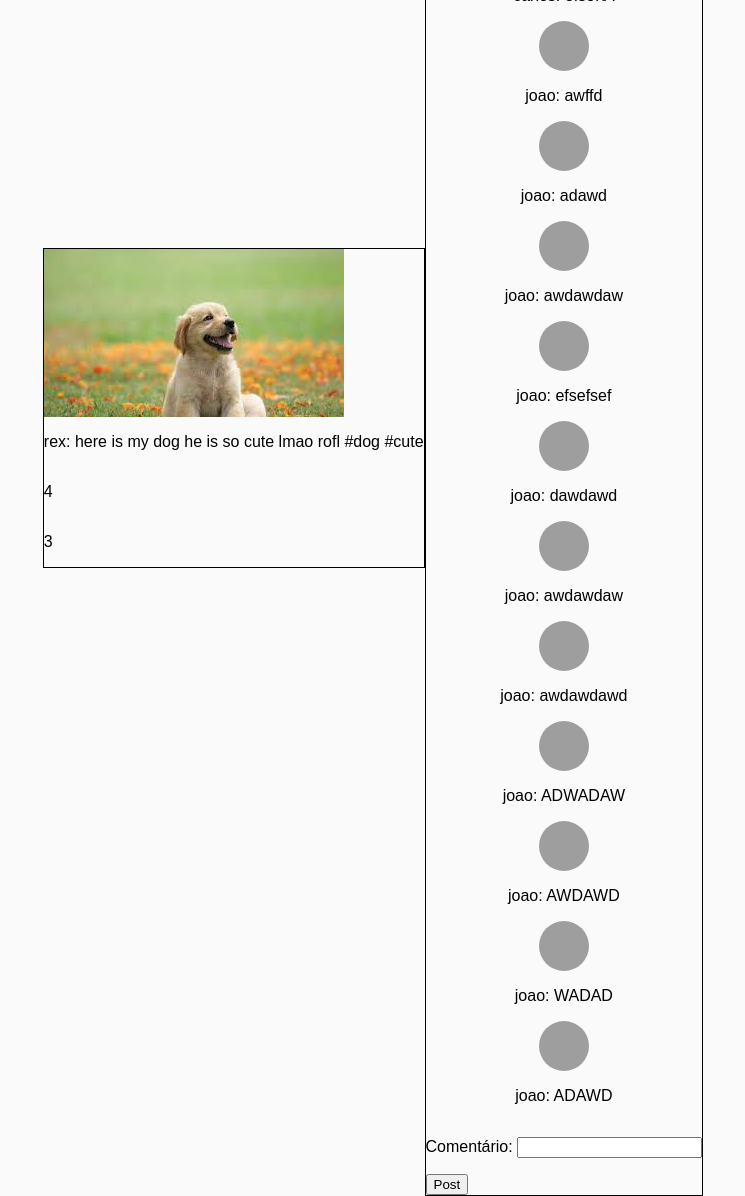
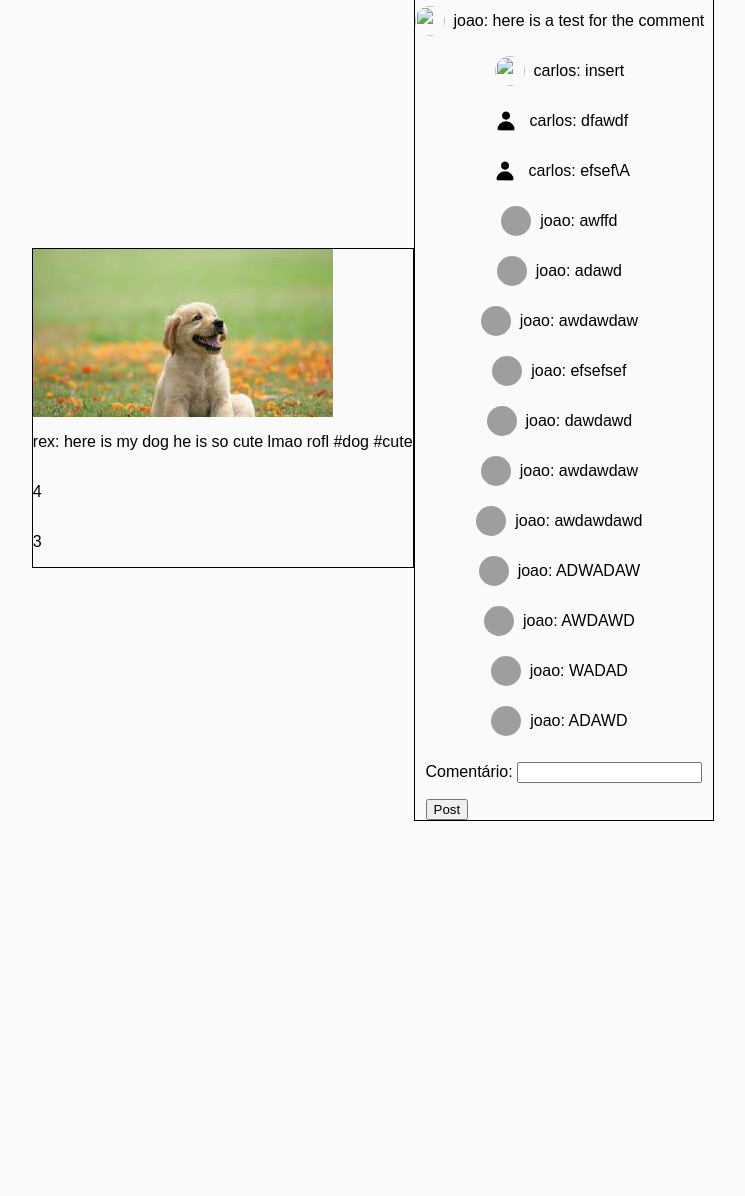
Before and after one commit to CarlosAugustoP/PetGram, a Django app: page /post/1/comment in a window 1280 px wide. Shown: the whole page, without its empty margins (267-1012 px from the left). After the commit the page ends 821 px from the top, so only its background shows below. Run offline with Django 4.2, Linux system fonts and the light colour scheme; a user stored in the database is signed in; data comes from the database, SQL or seed files in the repository; both versions use the stored data as it was after the commit; some web fonts are replaced; grey boxes are pictures that could not be loaded.

Commit message:
transferir maquinas

```diff
--- a/CarlosGram/myapp/static/postdetail.css
+++ b/CarlosGram/myapp/static/postdetail.css
@@ -1,6 +1,6 @@
 #profile_image{
-    width: 50px;
-    height: 50px;
+    width: 30px;
+    height: 30px;
     border-radius: 50%;
 }
 .test {
@@ -33,3 +33,10 @@
     align-items: center;
     justify-content: center;
 }
+
+#user {
+    display: flex;
+    flex-direction: row;
+    align-items: center;
+    justify-content: center;
+}
--- a/CarlosGram/myapp/templates/base.html
+++ b/CarlosGram/myapp/templates/base.html
@@ -4,7 +4,7 @@
     <meta charset="UTF-8">
     <meta name="viewport" content="width=device-width, initial-scale=1.0">
     <style>
-            body{
+            body, pre{
                 background-color: #fafafa;
                 font-family: 'Afacad', sans-serif;
             }
--- a/CarlosGram/myapp/templates/post_details.html
+++ b/CarlosGram/myapp/templates/post_details.html
@@ -20,9 +20,12 @@
             </div>
             <div class = "post_comments">
                 {% for comment in comments %}
-                <img id = "profile_image" src="{{ comment.user_profile.profile_image.url }}" alt="">
-                    <p>{{ comment.user.username }}: {{ comment.comment }}</p>
-                {% endfor %}
+                <div id = "user">
+                    <img id = "profile_image" src="{{ comment.user_profile.profile_image.url }}" alt="">
+                        <pre>  {{ comment.user.username }}: {{ comment.comment }}  </pre>
+                    </div>
+                    {% endfor %}
+
                 <form method="post" method="POST" enctype="multipart/form-data" id="post-form">
                     {% csrf_token %}
                     {{ form.as_p }}
```
Also changed, not shown: CarlosGram/db.sqlite3.
